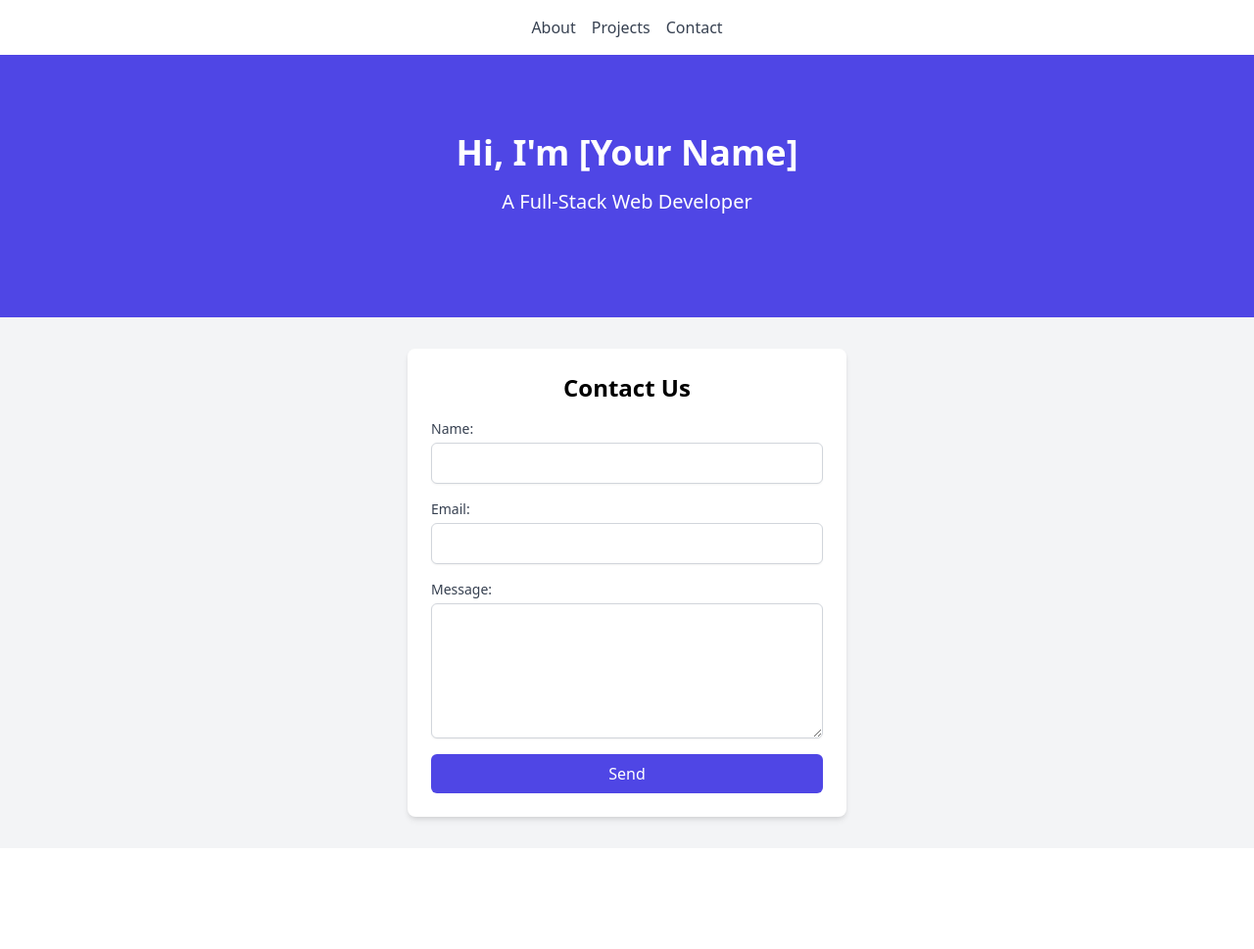
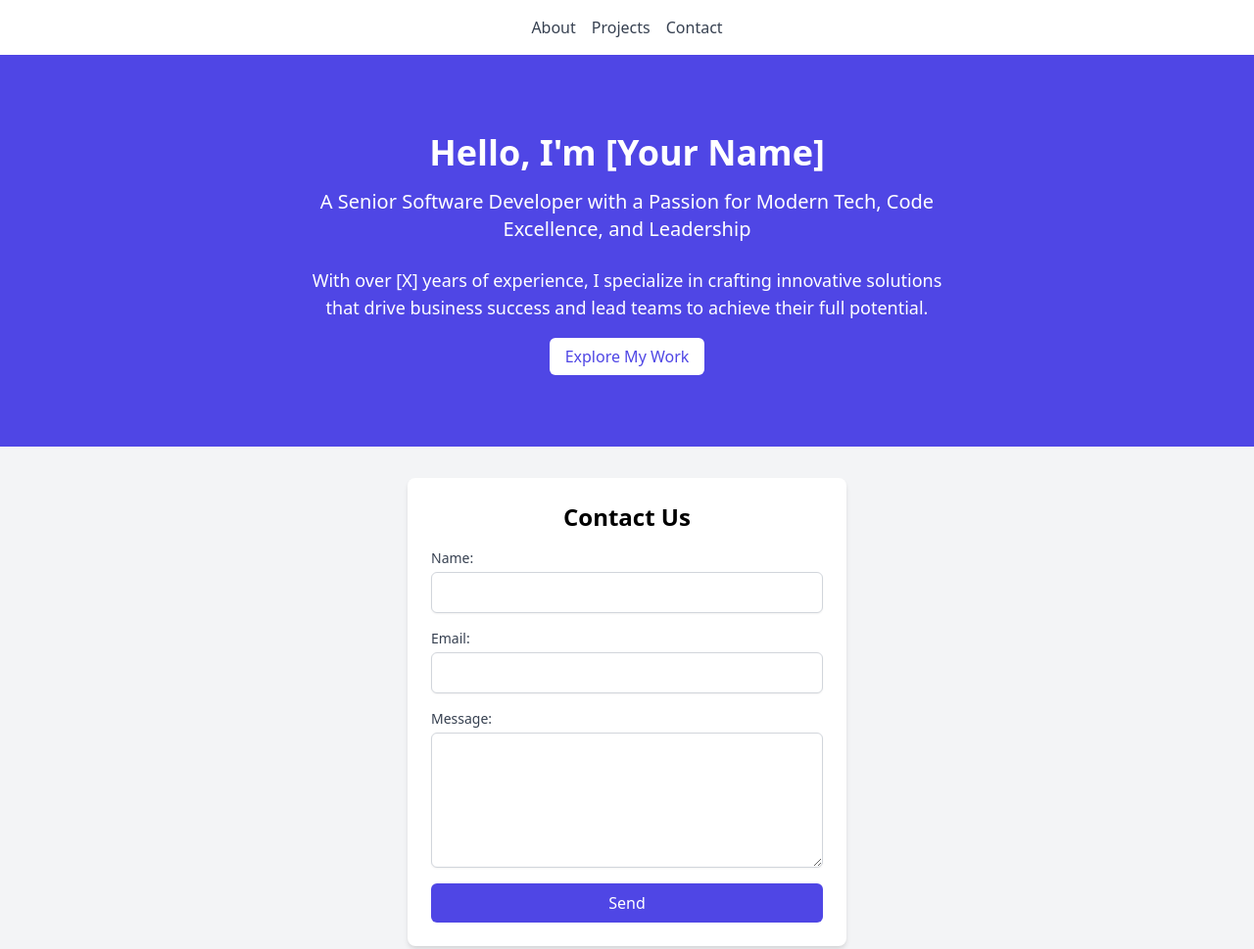
Before and after one commit to HabibulHH/hiraweb, a plain HTML site: page index.html in a window 1280 px wide. Shown: the whole page at 98% size. Before the commit the page ends 866 px from the top, so only its background shows below. Drawn offline with nearby package versions, Linux system fonts and the light colour scheme.

Commit message:
added copy by hira

```diff
--- a/index.html
+++ b/index.html
@@ -22,9 +22,10 @@
     <!-- Hero Section -->
     <section id="hero" class="bg-indigo-600 text-white py-20">
         <div class="max-w-2xl mx-auto text-center">
-            <h1 class="text-4xl font-bold mb-4">Hi, I'm [Your Name]</h1>
-            <p class="text-xl mb-6">A Full-Stack Web Developer</p>
-
+            <h1 class="text-4xl font-bold mb-4">Hello, I'm [Your Name]</h1>
+            <p class="text-xl mb-6">A Senior Software Developer with a Passion for Modern Tech, Code Excellence, and Leadership</p>
+            <p class="text-lg mb-6">With over [X] years of experience, I specialize in crafting innovative solutions that drive business success and lead teams to achieve their full potential.</p>
+            <a href="#projects" class="bg-white text-indigo-600 py-2 px-4 rounded-md hover:bg-gray-200">Explore My Work</a>
         </div>
     </section>
 
```
